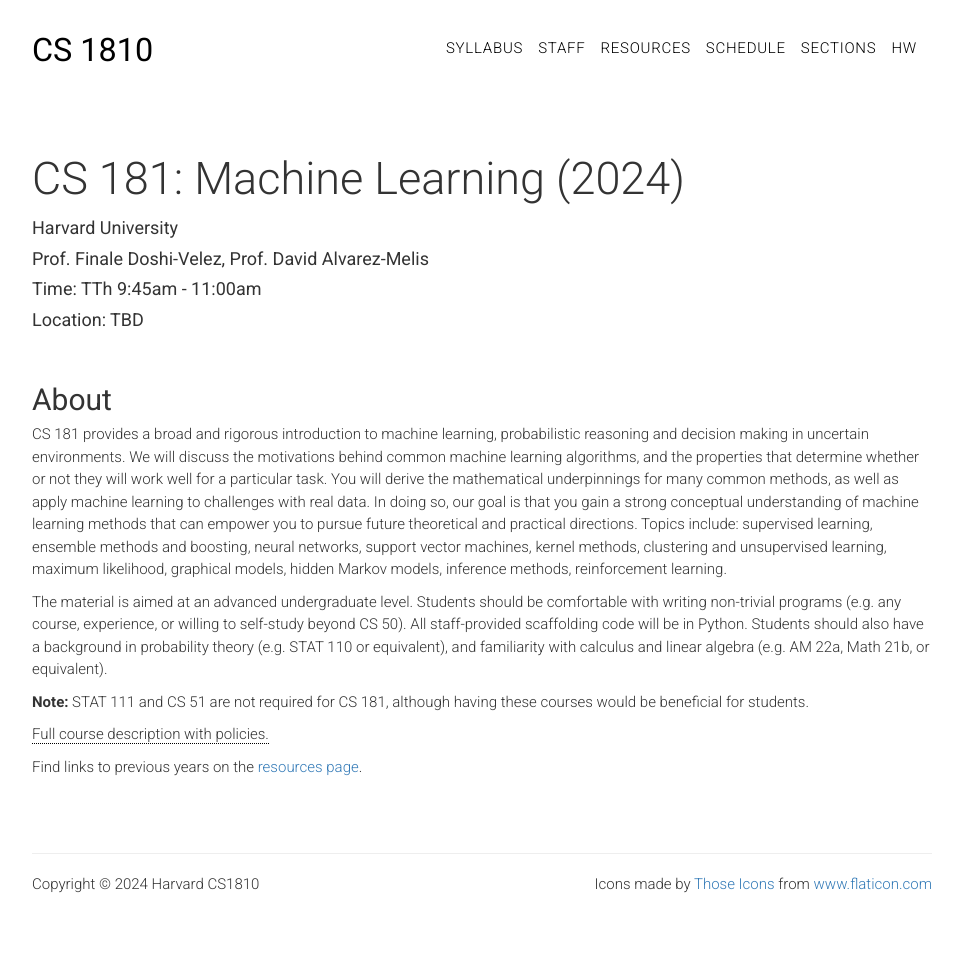
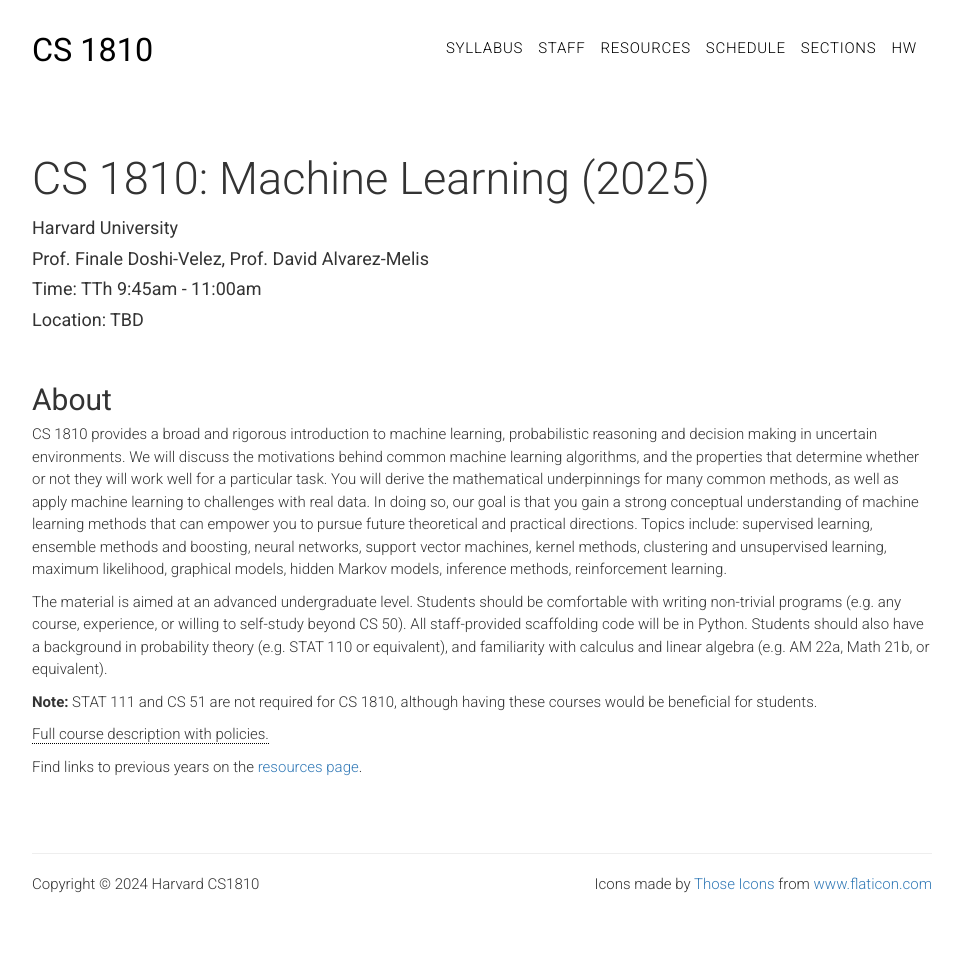
Before and after one commit to harvard-ml-courses/cs181-web, a Jekyll site: the page built from index.html, in a window 1280 px wide. Shown: the whole page, without its empty margins (158-1120 px from the left). Built offline with Jekyll 4.4.1, drawn with Linux system fonts in a browser that asks for light colours.

Commit message:
Fix some small typos

```diff
--- a/_includes/header.html
+++ b/_includes/header.html
@@ -11,7 +11,7 @@
         <li><a href="{{ site.baseurl }}/resources">Resources</a></li>
         <li><a href="{{ site.baseurl }}/schedule">Schedule</a></li>
         <li><a href="{{ site.baseurl }}/sections">Sections</a></li>
-        <li><a href="https://github.com/harvard-ml-courses/cs181-s24-homeworks" target="_blank" rel="noopener noreferrer">HW</a></li>
+        <li><a href="https://github.com/harvard-ml-courses/cs181-s25-homeworks" target="_blank" rel="noopener noreferrer">HW</a></li>
       </ul>
     </nav>
   </div>
--- a/index.html
+++ b/index.html
@@ -6,7 +6,7 @@
 
 <section class="main-container page-head">
 	<div class="main">
-		<h1 class="head-title">CS 181: Machine Learning (2024)</h1>
+		<h1 class="head-title">CS 1810: Machine Learning (2025)</h1>
 		<p class="head-subtitle">Harvard University</p>
 		<p class="head-subtitle">Prof. Finale Doshi-Velez, Prof. David Alvarez-Melis</p>
 		<p class="head-subtitle">Time: TTh 9:45am - 11:00am</p>
@@ -17,7 +17,7 @@
 	<div class="main">
 		<h2 class="title">About</h2>
 		<p>
-			CS 181 provides a broad and rigorous introduction to machine learning, probabilistic reasoning
+			CS 1810 provides a broad and rigorous introduction to machine learning, probabilistic reasoning
 			and decision making in uncertain environments. We will discuss the motivations behind common
 			machine learning algorithms, and the properties that determine whether or not they will work well
 			for a particular task. You will derive the mathematical underpinnings for many common methods,
@@ -40,7 +40,7 @@
 
 		<p>
 
-			<strong>Note:</strong> STAT 111 and CS 51 are not required for CS 181, although having these courses would
+			<strong>Note:</strong> STAT 111 and CS 51 are not required for CS 1810, although having these courses would
 			be
 			beneficial for students.
 		</p>
--- a/sections.html
+++ b/sections.html
@@ -7,7 +7,7 @@
 <section class="main-container text">
     <div class="main">
         <p>
-            CS 181 has weekly sections to reinforce lecture material with extra explanations
+            CS 1810 has weekly sections to reinforce lecture material with extra explanations
             and exercises. Solutions are posted after all sections have taken place.
             Section notes and solutions will be posted on the <a href="{{ site.baseurl }}/schedule">course schedule</a>.
         </p>
```
